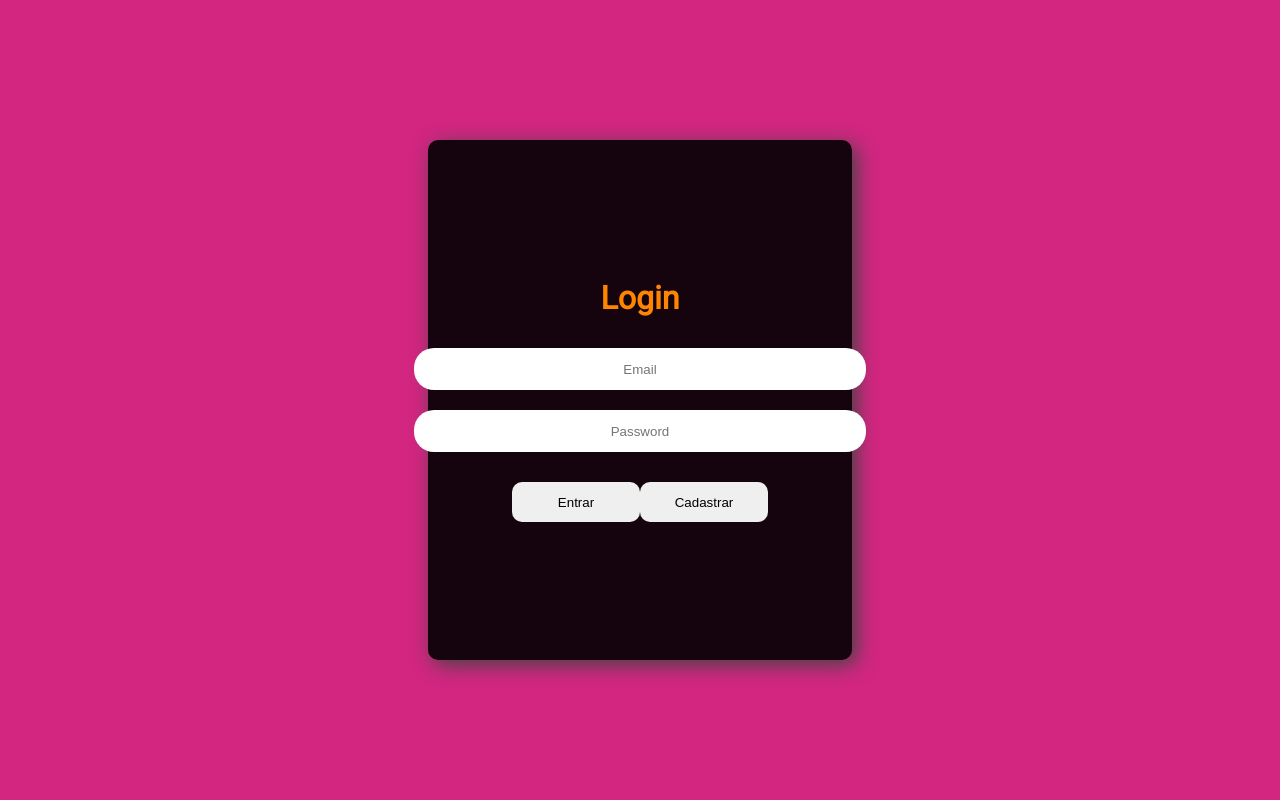
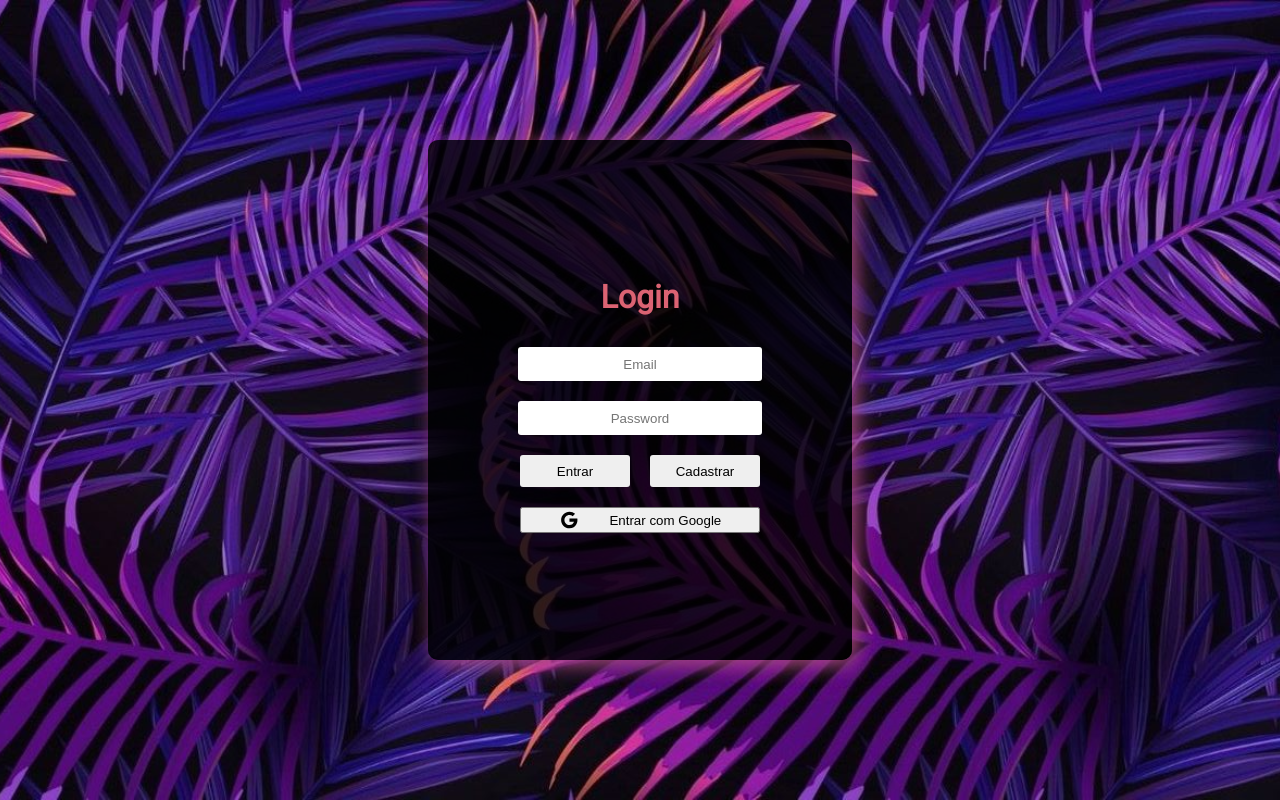
Before and after one commit to Evandro-Cantelmo/NoSurprise, a React (Create React App) app: page /SignIn in a window 1280 px wide. Built offline with nearby package versions, Linux system fonts and the light colour scheme.

Commit message:
fix: google auth and layout

```diff
--- a/package.json
+++ b/package.json
@@ -13,7 +13,8 @@
     "@testing-library/react": "^11.1.0",
     "@testing-library/user-event": "^12.1.10",
     "bootstrap": "^5.1.3",
-    "firebase": "^7.19.1",
+    "firebase": "^8.10.0",
+    "firebaseui": "^6.0.0",
     "react": "^17.0.2",
     "react-bootstrap": "^2.0.0",
     "react-dom": "^17.0.2",
--- a/src/Routes.js
+++ b/src/Routes.js
@@ -1,26 +1,26 @@
 import React from "react";
-import { BrowserRouter, Route, Switch } from "react-router-dom";
+import { BrowserRouter, Redirect, Route, Switch } from "react-router-dom";
 import SignIn from "./pages/auth/SignIn";
 import SignUp from "./pages/auth/SignUp";
 import { Navbar } from "./layout/Navbar";
-import { AuthContextProvider } from "./context/AuthContext";
+import { AuthContext, AuthContextProvider } from "./context/AuthContext";
 import { Dashboard } from "./components/dashboard/Dashboard";
+import { useState } from "react";
+import { useContext } from "react";
 
 function App() {
+  const [user, setUser] = useState(null);
+
   return (
     <>
       <AuthContextProvider>
-
         <BrowserRouter>
-        <Navbar />
+          <Navbar />
           <Switch>
-
             <Route exact path="/SignIn" component={SignIn} />
             <Route exact path="/signup" component={SignUp} />
             <Route exact path="/" component={Dashboard} />
-
           </Switch>
-
         </BrowserRouter>
       </AuthContextProvider>
     </>
--- a/src/components/tasks/Tasks.js
+++ b/src/components/tasks/Tasks.js
@@ -24,7 +24,8 @@ export const Tasks = () => {
 
   return (
     <>
-      <p       style={{
+      <p
+        style={{
           background: "white",
           margin: "10px 0",
           width: "50%",
@@ -33,7 +34,10 @@ export const Tasks = () => {
           justifyContent: "space-around",
           alignItems: "center",
           borderRadius: "10px",
-      }}>Valor total: R$ {result}</p>
+        }}
+      >
+        Valor total: R$ {result?.toFixed(2)}
+      </p>
       <Div>
         {Tasks.map((task) => {
           return <Task key={task.id} task={task} />;
--- a/src/context/AuthContext.js
+++ b/src/context/AuthContext.js
@@ -1,56 +1,58 @@
-import React, { createContext, useState, useEffect } from 'react'
-import firebase from '../firebase'
+import React, { createContext, useState, useEffect } from "react";
+import firebase from "../firebase";
 
-export const AuthContext = createContext()
+export const AuthContext = createContext();
 
 export const AuthContextProvider = (props) => {
-
-    const [LogOn, setLogOn] = useState(false)
+  const [LogOn, setLogOn] = useState(false);
 
   useEffect(() => {
     if (localStorage.getItem("LogOn")) {
-            setLogOn(localStorage.getItem("LogOn"))
+      setLogOn(localStorage.getItem("LogOn"));
     }
-    }, [])
+  }, []);
 
   useEffect(() => {
-        localStorage.setItem("LogOn", LogOn)
+    localStorage.setItem("LogOn", LogOn);
     if (!LogOn) {
-            localStorage.removeItem("LogOn")
+      localStorage.removeItem("LogOn");
     }
-    }, [LogOn])
+  }, [LogOn]);
 
   const SignUpFirebase = (email, password) => {
-        firebase.auth().createUserWithEmailAndPassword(email, password)
+    firebase
+      .auth()
+      .createUserWithEmailAndPassword(email, password)
       .then((data) => {
-                setLogOn(true)
+        setLogOn(true);
       })
       .catch((error) => {
-                console.log(error.code, error.message)
-                alert(error.message)
-            })
-
-    }
+        alert(error.message);
+      });
+  };
 
   const SignInFirebase = (email, password) => {
-        firebase.auth().signInWithEmailAndPassword(email, password)
+    firebase
+      .auth()
+      .signInWithEmailAndPassword(email, password)
       .then((data) => {
-                setLogOn(true)
+        setLogOn(true);
       })
       .catch((error) => {
-                console.log(error.code, error.message)
-                alert(error.message)
-            })
-    }
+        alert(error.message);
+      });
+  };
 
   const SignOutFirebase = () => {
-        firebase.auth().signOut().then(() => {
-            setLogOn(false)
-            localStorage.removeItem("LogOn")
-        }).catch(function (error) {
-            console.log(error.code, error.message)
-        });
-    }
+    firebase
+      .auth()
+      .signOut()
+      .then(() => {
+        setLogOn(false);
+        localStorage.removeItem("LogOn");
+      })
+      .catch(function (error) {});
+  };
 
   return (
     <AuthContext.Provider
@@ -58,10 +60,10 @@ export const AuthContextProvider = (props) => {
         LogOn,
         SignUpFirebase,
         SignInFirebase,
-                SignOutFirebase
+        SignOutFirebase,
       }}
     >
       {props.children}
     </AuthContext.Provider>
-    )
-}
+  );
+};
--- a/src/layout/NavItems.js
+++ b/src/layout/NavItems.js
@@ -1,7 +1,7 @@
 import React, { useContext } from "react";
 import { Link } from "react-router-dom";
 import { AuthContext } from "../context/AuthContext";
-import LogoutIcon from '@mui/icons-material/Logout';
+import LogoutIcon from "@mui/icons-material/Logout";
 
 export const NavItems = () => {
   const { LogOn, SignOutFirebase } = useContext(AuthContext);
@@ -16,12 +16,15 @@ export const NavItems = () => {
   }
 
   return (
-    <div>
-      <div>
-        asd
-      </div>
-      <Link style={{textDecoration:'none', color:'black', cursor:'pointer'}} to="/" onClick={SignOutFirebase}>
-        <LogoutIcon/>
+    <div style={{display:'flex', justifyContent:'center', alignItems:"center"}}>
+      <div></div>
+
+      <Link
+        style={{ textDecoration: "none", color: "black", cursor: "pointer" }}
+        to="/SignIn"
+        onClick={SignOutFirebase}
+      >
+        <LogoutIcon />
       </Link>
     </div>
   );
--- a/src/layout/styles.js
+++ b/src/layout/styles.js
@@ -70,7 +70,7 @@ export const H1 = styled.h1`
 export const SideBar = styled.div`
   width: 5vw;
   height: 100vh;
-  background: red;
+  background: white;
   position: fixed;
 
   justify-content: center;
@@ -87,7 +87,7 @@ export const HeadBar = styled.div`
   display: none;
   width: 100vw;
   height: 7vh;
-  background: red;
+  background: white;
   position: fixed;
   @media ${device.tablet} {
     display: flex;
--- a/src/pages/auth/SignIn.js
+++ b/src/pages/auth/SignIn.js
@@ -2,13 +2,15 @@ import React, { useState, useContext } from "react";
 import { AuthContext } from "../../context/AuthContext";
 import { Link, Redirect } from "react-router-dom";
 import "../../style.css";
-import { Button, Card, Container, H1, Input } from "./styles";
+import { Button, ButtonAuth, Card, Container, H1, Input } from "./styles";
+import firebase from "firebase";
+import GoogleIcon from "@mui/icons-material/Google";
+import { spacing } from "@mui/system";
 
 const SignIn = () => {
-  const { SignInFirebase, LogOn } = useContext(AuthContext);
-
   const [email, setEmail] = useState("");
   const [password, setPassword] = useState("");
+  const { SignInFirebase, LogOn } = useContext(AuthContext);
 
   const handleSubmit = (e) => {
     e.preventDefault();
@@ -18,6 +20,36 @@ const SignIn = () => {
   if (LogOn) {
     return <Redirect to="/" />;
   }
+
+  const signInWithGoogle = async () => {
+    var provider = new firebase.auth.GoogleAuthProvider();
+    firebase
+      .auth()
+      .signInWithPopup(provider)
+      .then((result) => {
+        localStorage.setItem("LogOn", true);
+        window.location.reload();
+
+        /** @type {firebase.auth.OAuthCredential} */
+        var credential = result.credential;
+
+        // This gives you a Google Access Token. You can use it to access the Google API.
+        var token = credential.accessToken;
+        // The signed-in user info.
+        var user = result.user;
+        // ...
+      })
+      .catch((error) => {
+        // Handle Errors here.
+        var errorCode = error.code;
+        var errorMessage = error.message;
+        // The email of the user's account used.
+        var email = error.email;
+        // The firebase.auth.AuthCredential type that was used.
+        var credential = error.credential;
+        // ...
+      });
+  };
 
   return (
     <Container>
@@ -55,6 +87,10 @@ const SignIn = () => {
             </Link>
           </Button>
         </form>
+
+        <ButtonAuth onClick={() => signInWithGoogle()}>
+          <GoogleIcon fontSize="small" /> Entrar com Google
+        </ButtonAuth>
       </Card>
     </Container>
   );
--- a/src/pages/auth/styles.js
+++ b/src/pages/auth/styles.js
@@ -2,45 +2,13 @@ import styled, { keyframes } from "styled-components";
 import { device } from "../../theme/sizes";
 import colors from "../../theme/colors";
 
-export const InEffect = keyframes`
-0% {
-
-  transform: rotate3d(0, 1, 0, 100deg);
-
-  transition-timing-function: ease-in;
-
-  }
-  100% {
-
-  transform: perspective(300px);
-  }
-`;
-export const BackEffect = keyframes`
-0% {
-  background: #19dcea;
-}
-20% {
-  background: #b22cff;
-}
-40% {
-  background: #ea2222;
-}
-60% {
-  background: #f5be10;
-}
-80% {
-  background: #3bd80d;
-}
-100% {
-  background: #19dcea;
-}
-`;
 
 export const Container = styled.div`
   display: flex;
-  animation-name: ${BackEffect};
-  animation-duration: 30s;
-  animation-iteration-count: infinite;
+  background-image: url("/background.jpg");
+  background-repeat: no-repeat;
+  background-position: center;
+  background-size: cover;
   width: 100vw;
   height: 100vh;
   align-items: center;
@@ -62,7 +30,7 @@ export const Row = styled.div`
 export const Card = styled.div`
   width: 30vw;
   height: 60vh;
-  background-color: rgba(0, 0, 0, 0.9);
+  background-color: rgba(0, 0, 0, 0.8);
   color: white;
   display: flex;
   flex-direction: column;
@@ -71,9 +39,8 @@ export const Card = styled.div`
   align-items: center;
   padding: 20px;
   border-radius: 10px;
-  box-shadow: #444 5px 5px 20px 0px;
-  animation-name: ${InEffect};
-  animation-duration: 1s;
+  box-shadow: #ab4985 5px 5px 20px 0px;
+
 
   @media ${device.laptop} {
     width: 30vw;
@@ -99,38 +66,38 @@ export const FormGroup = styled.div`
   }
 `;
 export const Input = styled.input`
-  width: 35vw;
-  height: 5vh;
-  border-radius: 20px;
+  width: 240px;
+  height: 4vh;
+  border-radius: 3px;
   outline: none;
   margin: 10px 0;
   text-align: center;
   border: none;
-
-  @media ${device.tablet} {
-    width: 50vw;
-  }
 `;
 
 export const Button = styled.button`
-  width: 10vw;
-
-  height: 5vh;
+  width: 110px;
+  height: 4vh;
   border: none;
-  margin: 20px 0;
-  border-radius: 10px;
+  margin: 10px;
+  border-radius: 3px;
   text-decoration: none;
   @media ${device.tablet} {
-    width: 25vw;
-    border-radius: 10px;
-
     height: 5vh;
   }
   @media ${device.mobileL} {
-    font-size: 3vw;
+    font-size: 4vw;
   }
 `;
 
 export const H1 = styled.h1`
-  color: #ff8400;
+  color: #db6373;
 `;
+
+export const ButtonAuth = styled.button`
+margin:10px 0;
+  width: 240px;
+  display: flex;
+  align-items: center;
+  justify-content: space-evenly;
+`;
```
Also changed, not shown: src/context/TaskContext.js (+74 -47 lines), public/background.jpg (added), 1 other file (tests, documents, lock files or other folders). Lines whose indentation alone changed are shown as unchanged.
